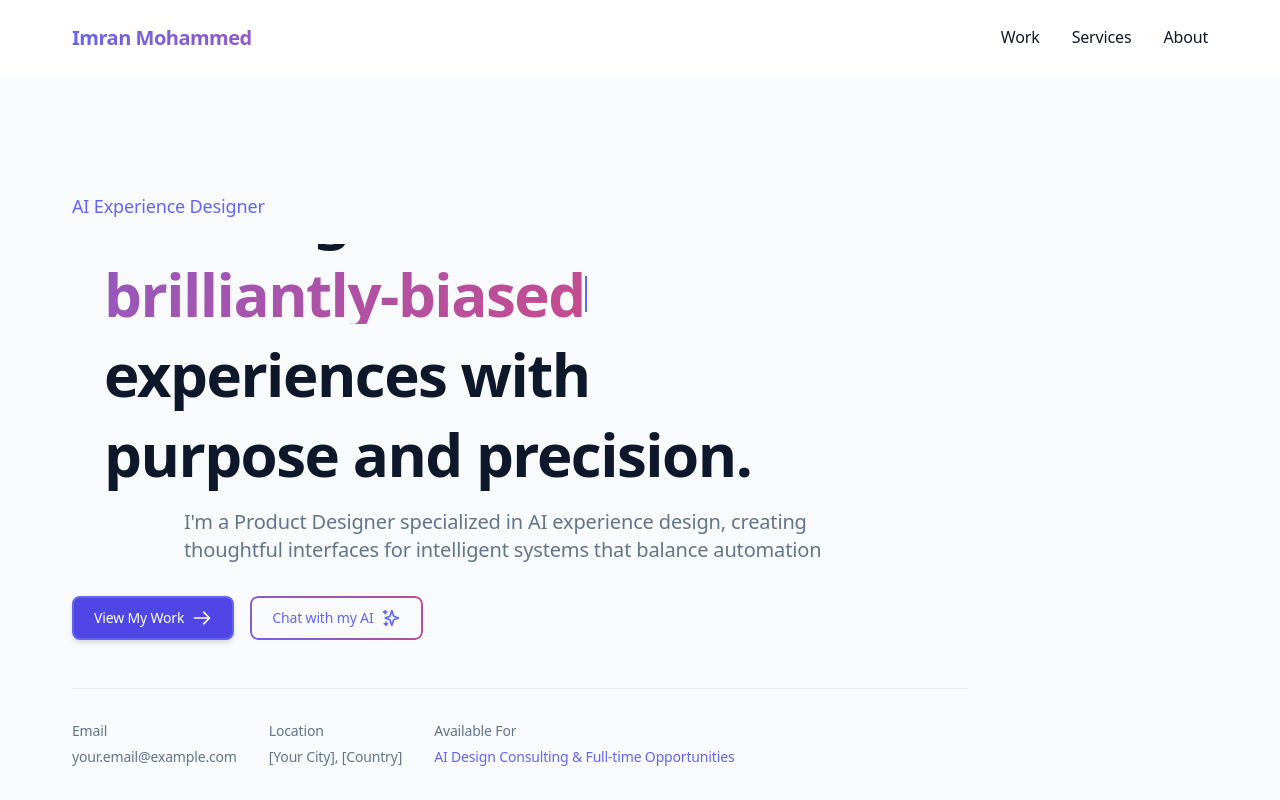
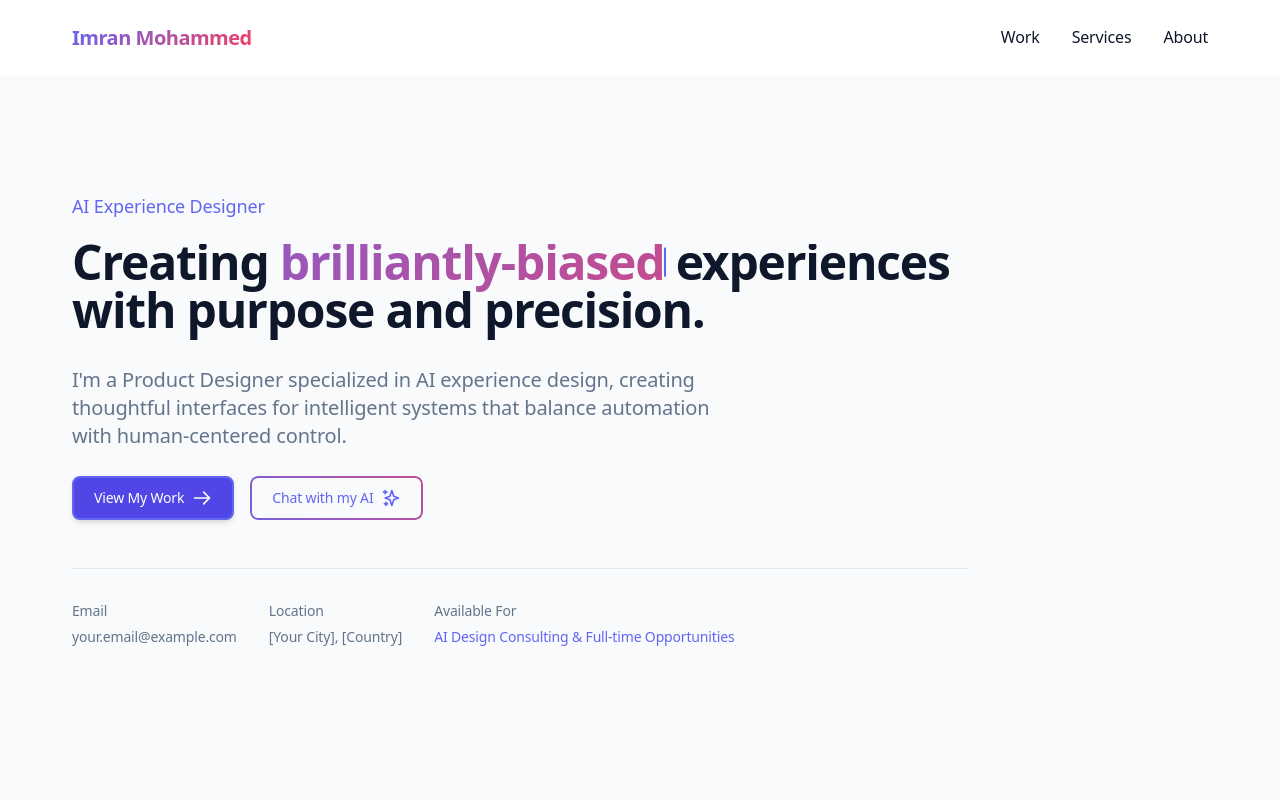
Before and after one commit to reportkaro/imranaiportfolio, a Next.js app: page / in a window 1280 px wide. Shown: the top 800 px of the page. Built offline with nearby package versions, Linux system fonts and the light colour scheme.

Commit message:
Fix: Reduce hero heading font size and improve text alignment

```diff
--- a/src/app/globals.css
+++ b/src/app/globals.css
@@ -176,23 +176,12 @@ p {
   box-shadow: 0 10px 25px var(--card-shadow);
 }
 
-/* Updated Gradient text styles for better text flow */
+/* Gradient text */
 .gradient-text {
-  background-image: linear-gradient(135deg, var(--accent), var(--tertiary));
-  background-size: 300% 300%;
+  background: linear-gradient(135deg, var(--accent), var(--tertiary));
   -webkit-background-clip: text;
   background-clip: text;
   color: transparent;
-  display: inline-block;
-  line-height: 1.2;
-  padding: 0;
-  margin: 0;
-  width: fit-content;
-  transition: background-position 0.6s ease;
-}
-
-.gradient-text:hover {
-  background-position: 100% 50%;
 }
 
 /* Section title underline */
@@ -460,64 +449,3 @@ p {
 .animate-fade-in-out-delay {
   animation: fade-in-out 3s ease-in-out 1.5s infinite;
 }
-
-/* Updated hero heading styles for better text alignment and readability */
-.hero-heading {
-  line-height: 1.2;
-  display: flex;
-  flex-direction: column;
-  gap: 0.75rem;
-  letter-spacing: -0.025em;
-  max-width: 800px;
-  margin: 0 auto;
-}
-
-.hero-heading .gradient-text,
-.hero-heading .colored-text {
-  display: inline-block;
-  line-height: inherit;
-  margin: 0;
-  padding: 0;
-  position: relative;
-}
-
-/* Improve heading flow at different screen sizes */
-@media (min-width: 768px) {
-  h1 .flex-col {
-    max-width: 90%;
-    gap: 1rem;
-  }
-}
-
-@media (min-width: 1024px) {
-  h1 .flex-col {
-    max-width: 80%;
-    gap: 1.25rem;
-  }
-}
-
-/* Improved mobile styles */
-@media (max-width: 640px) {
-  h1 {
-    font-size: 2.25rem !important;
-    line-height: 1.2 !important;
-  }
-
-  h1 .flex-col {
-    gap: 0.5rem !important;
-  }
-
-  .hero-heading {
-    gap: 0.5rem;
-  }
-
-  .hero-heading > span {
-    display: inline-block;
-    margin-bottom: 0.1em;
-  }
-
-  /* Add extra bottom margin to last div in heading for mobile */
-  h1 .flex-col > div:last-child {
-    margin-bottom: 0.5rem;
-  }
-}
--- a/src/components/sections/Hero.tsx
+++ b/src/components/sections/Hero.tsx
@@ -43,7 +43,7 @@ const Hero = () => {
             </span>
 
             {/* Animation container with fixed height to prevent layout shifts */}
-            <div className="relative h-[320px] w-full overflow-hidden">
+            <div className="relative h-[240px] md:h-[200px] w-full overflow-hidden">
               <AnimatePresence mode="wait">
                 {!isChatOpen ? (
                   <HeroHeading isVisible={isVisible} aiTextOptions={aiTextOptions} />
--- a/src/components/sections/hero/HeroHeading.tsx
+++ b/src/components/sections/hero/HeroHeading.tsx
@@ -34,27 +34,24 @@ const HeroHeading = ({ isVisible, aiTextOptions }: HeroHeadingProps) => {
       animate={{ opacity: 1 }}
       exit={{ opacity: 0 }}
       transition={{ duration: 0.4, ease: "easeInOut" }}
-      className="absolute top-0 left-0 w-full h-full flex flex-col justify-center px-4 sm:px-6 md:px-8"
+      className="absolute top-0 left-0 w-full h-full flex flex-col justify-center"
       style={{ willChange: "opacity" }}
       ref={elementRef}
     >
-      <div
-        className={`transition-all duration-300 ${
+      <h1
+        className={`text-3xl md:text-4xl lg:text-5xl font-bold mb-6 md:mb-8 leading-tight tracking-tight ${
           isVisible ? 'translate-y-0 opacity-100' : 'translate-y-6 opacity-0'
         }`}
       >
-        <h1 className="text-3xl sm:text-4xl md:text-5xl lg:text-5xl xl:text-6xl font-bold mb-6 leading-[1.2] tracking-tight max-w-4xl mx-auto">
-          <div className="flex flex-col gap-3">
-            <div className="text-foreground/90">Creating</div>
-            <div>
+        <span className="inline">Creating{" "}</span>
+        <span className="relative inline-block">
           <span
             ref={gradientTextRef}
-                className="gradient-text animate-gradient text-3xl sm:text-4xl md:text-5xl lg:text-5xl xl:text-6xl"
+            className="gradient-text animate-gradient"
             style={{
               backgroundSize: '300% 300%',
               transition: 'all 1.5s cubic-bezier(0.22, 1, 0.36, 1)',
-                  opacity: textOpacity,
-                  position: 'relative'
+              opacity: textOpacity
             }}
           >
             {currentText}
@@ -62,15 +59,12 @@ const HeroHeading = ({ isVisible, aiTextOptions }: HeroHeadingProps) => {
               <span className="absolute right-[-2px] top-1/2 -translate-y-1/2 h-[60%] w-[2px] bg-accent animate-blink inline-block opacity-60"></span>
             )}
           </span>
-            </div>
-            <div className="text-foreground/90">experiences with</div>
-            <div className="text-foreground/90">purpose and precision.</div>
-          </div>
+        </span>{" "}
+        <span className="inline">experiences with purpose and precision.</span>
       </h1>
-      </div>
 
       <p
-        className={`text-lg md:text-xl text-muted max-w-2xl mx-auto leading-relaxed mb-8 transition-all duration-300 ${
+        className={`text-lg md:text-xl text-muted mb-0 max-w-2xl leading-relaxed ${
           isVisible ? 'translate-y-0 opacity-100' : 'translate-y-8 opacity-0'
         }`}
       >
```
Also changed, not shown: 1 other file (tests, documents, lock files or other folders). Lines whose indentation alone changed are shown as unchanged.
